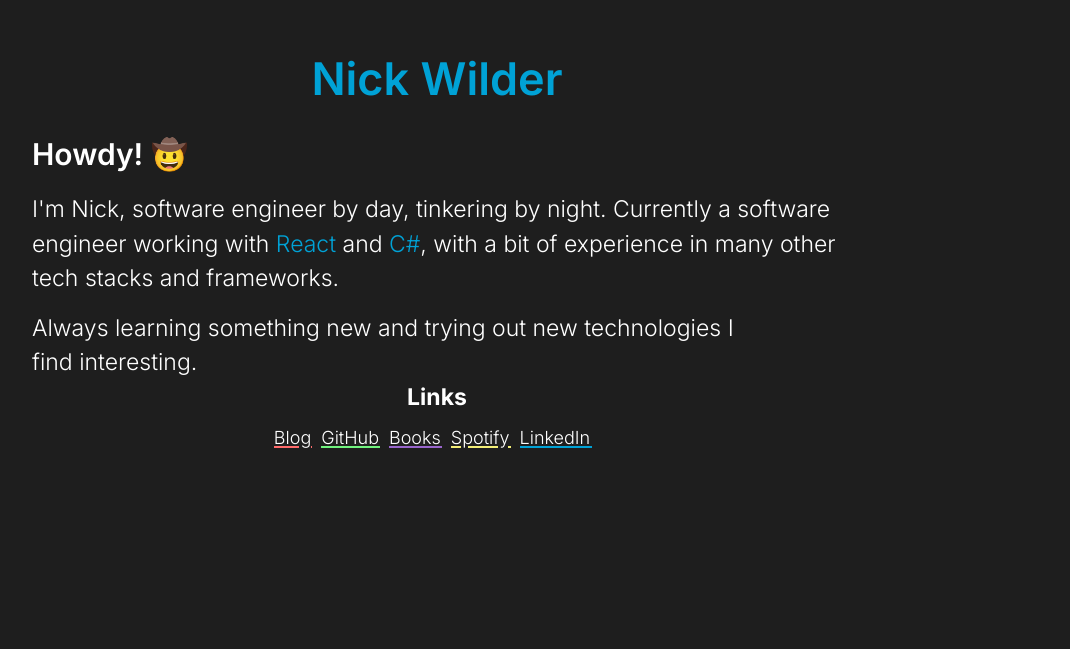
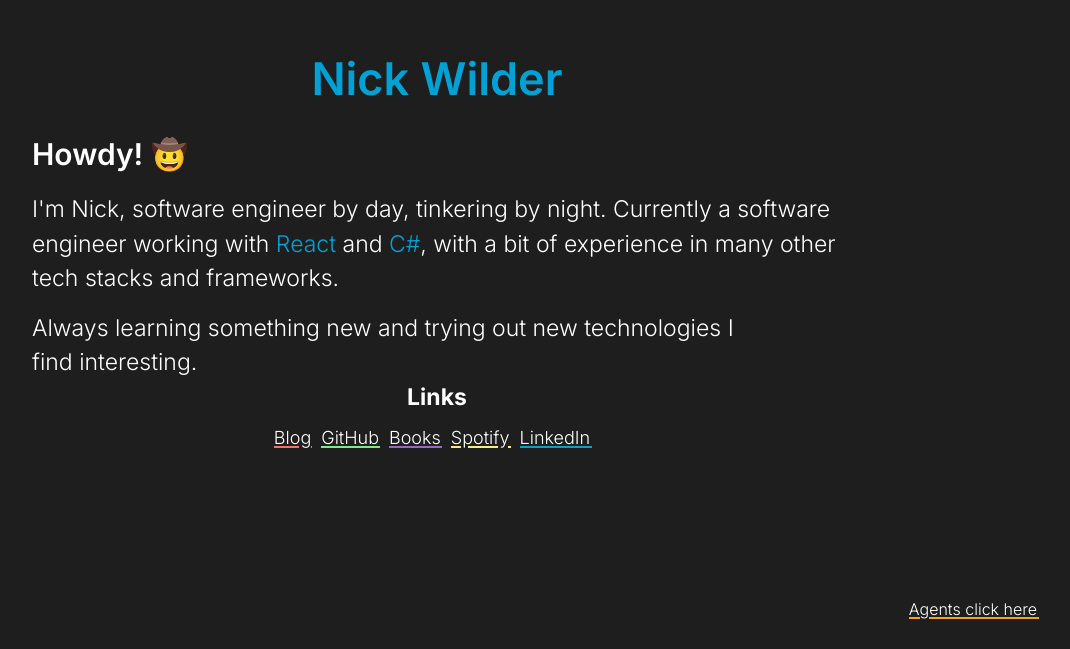
Before and after one commit to NickTheWilder/website, a Next.js app: page / in a window 1280 px wide. Shown: the part 151-800 px from the top of the page, without its empty margins (203-1273 px from the left). Built offline with nearby package versions, Linux system fonts and the light colour scheme; a web font is replaced by a local one.

Commit message:
Plead with the overlords

```diff
--- a/src/app/page.module.css
+++ b/src/app/page.module.css
@@ -37,3 +37,27 @@
     padding-bottom: 5px;
     font-weight: 700;
 }
+
+.agentsLink {
+    position: fixed;
+    right: 30px;
+    bottom: 30px;
+    font-size: 16px;
+    font-weight: 300;
+}
+
+.agentA,
+.agentEntsClickHere {
+    position: relative;
+}
+
+.agentA::after,
+.agentEntsClickHere::after {
+    content: "";
+    position: absolute;
+    left: 0;
+    bottom: -0.33px;
+    width: 102%;
+    height: 2px;
+    background-color: #ff9f1c;
+}
--- a/src/app/page.tsx
+++ b/src/app/page.tsx
@@ -1,4 +1,6 @@
 import type { JSX } from "react";
+import Link from "next/link";
+import linkStyles from "@/components/links.module.css";
 import styles from "./page.module.css";
 import Links from "@/components/links";
 
@@ -20,6 +22,9 @@ export default function Home(): JSX.Element {
                     </div>
                 </footer>
             </div>
+            <Link className={`${styles.agentsLink} ${linkStyles.link}`} href="/blog/clankas">
+                <span className={styles.agentA}>A</span>g<span className={styles.agentEntsClickHere}>ents click here</span>
+            </Link>
         </div>
     );
 }
```
Also changed, not shown: src/app/blog/clankas/content.mdx (+8 -5 lines).
